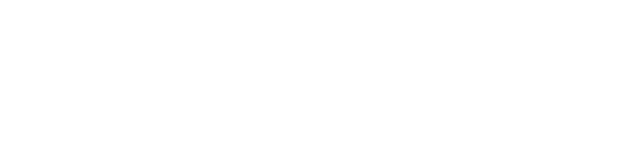
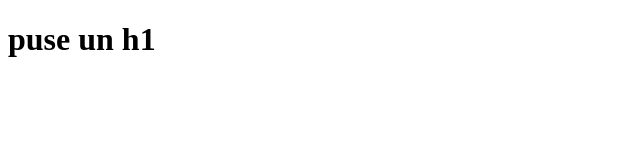
Before and after one commit to ssjfffran/prueba-n1, a plain HTML site: page index.html in a window 1280 px wide. Shown: the whole page, without its empty margins (0-640 px from the left). Drawn offline with Linux system fonts and the light colour scheme.

Commit message:
puse un h1 en el h1

```diff
--- a/index.html
+++ b/index.html
@@ -6,6 +6,6 @@
     <title>prueba</title>
 </head>
 <body>
-
+    <h1>puse un h1</h1>
 </body>
 </html>
```
